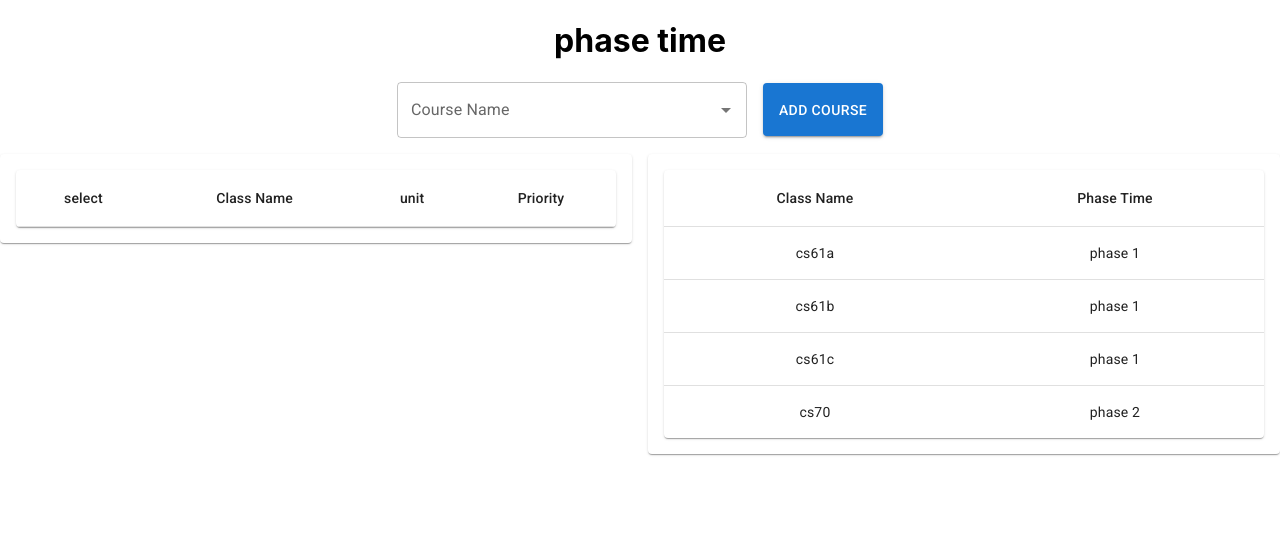
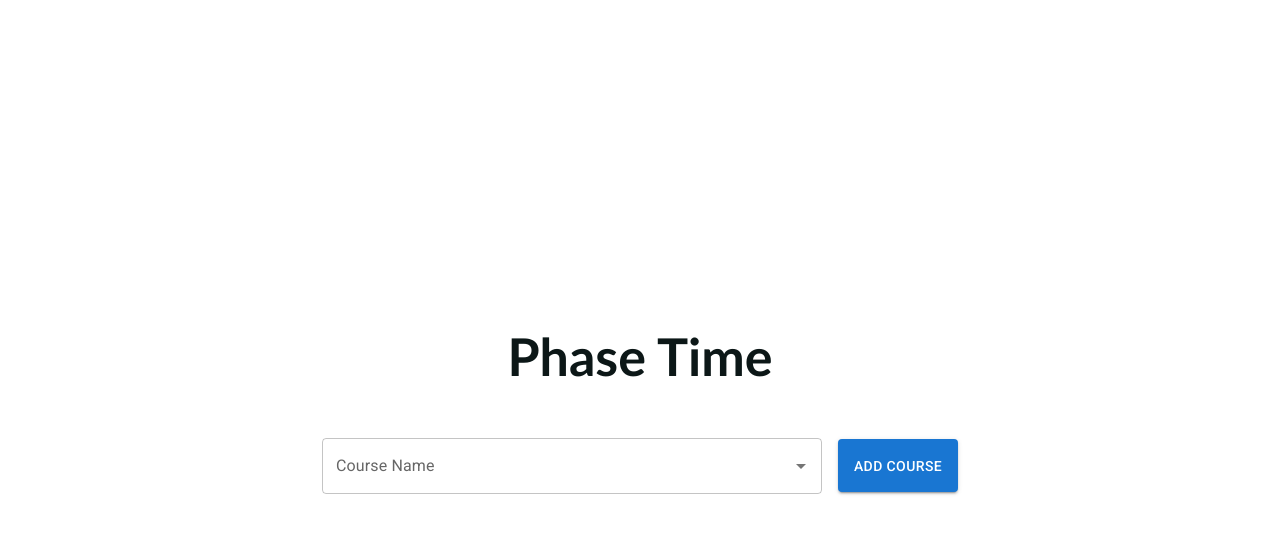
Before and after one commit to Frederic-Chopin/Cal-Hacks, a React (Create React App) app in the folder frontend/phasetime/: page / in a window 1280 px wide. Shown: the top 534 px of the page. Built offline with nearby package versions, Linux system fonts and the light colour scheme.

Commit message:
initial search bar

```diff
--- a/frontend/phasetime/src/App.css
+++ b/frontend/phasetime/src/App.css
@@ -14,14 +14,15 @@
 }
 
 .App-header {
-  background-color: #282c34;
+  background-color: #ffffff;
   min-height: 100vh;
   display: flex;
   flex-direction: column;
   align-items: center;
   justify-content: center;
   font-size: calc(10px + 2vmin);
-  color: white;
+  font-family:'Trebuchet MS';
+  color: rgba(3, 15, 14, 0.966);
 }
 
 .App-link {
--- a/frontend/phasetime/src/App.js
+++ b/frontend/phasetime/src/App.js
@@ -7,6 +7,7 @@ import Box from '@mui/material/Box';
 import Paper from '@mui/material/Paper';
 import Grid from '@mui/material/Grid';
 import { styled } from '@mui/material/styles';
+import { CenterFocusStrong } from '@material-ui/icons';
 
 const Item = styled(Paper)(({ theme }) => ({
   ...theme.typography.body2,
@@ -18,26 +19,89 @@ const Item = styled(Paper)(({ theme }) => ({
 function App() {
 
   const [classListRows, setClassListRows] = React.useState(["", ""])
+  // const [showBox, setShowBow] = React.useState(<ClassList newRawRow={classListRows}/>);
 
+  // const RenderTable = () => {
+    if (classListRows[0] !== "") {
       return (
         <div className="App">
-      <h1>phase time</h1>
-
+          <h1>Phase Time</h1>
           <SearchBar onClick={setClassListRows}/>
-
-      <Box sx={{ flexGrow: 1 }}>
+      `    <Box sx={{ flexGrow: 1 }}>
             <Grid container spacing={2}>
               <Grid item md={6}>
-            <Item> <ClassList newRawRow={classListRows}/></Item>
+                <Item> <ClassList newRawRow={classListRows}/> </Item>
               </Grid>
               <Grid item md={6}>
                 <Item><MyClass /></Item>
               </Grid>
-
             </Grid>
-      </Box>
+          </Box>`
         </div>
     );
+    } else {
+      return (
+        <div className="App-header">
+          <h1>Phase Time</h1>
+          <SearchBar onClick={setClassListRows}/>
+          {/* <ClassList newRawRow={classListRows}/> */}
+        </div>
+      )
+    }
+  //   return (
+  //     <div className="App">
+  //       <h1>Phase Time</h1>
+  //       <SearchBar onClick={setClassListRows}/>
+  //   `    <Box sx={{ flexGrow: 1 }}>
+  //         <Grid container spacing={2}>
+  //           <Grid item md={6}>
+  //             <Item> <ClassList newRawRow={classListRows}/> </Item>
+  //           </Grid>
+  //           <Grid item md={6}>
+  //             <Item><MyClass /></Item>
+  //           </Grid>
+  //         </Grid>
+  //       </Box>`
+  //     </div>
+  // );
+  // }
+
+  // const RenderOnlySearch = () => {
+  //   return (
+  //     <div className="App-header">
+  //       <h1>Phase Time</h1>
+  //       <SearchBar onClick={setClassListRows}/>
+  //       {/* <ClassList newRawRow={classListRows}/> */}
+  //     </div>
+  //   )
+  // }
+
+  // return <RenderTable />;
+  // return <RenderOnlySearch />;
+  // if (classListRows[0] === '') {
+  //   return <RenderOnlySearch />
+  // } else {
+  //   return <RenderTable />
+  // }
+  // return (
+  //   <div className="App">
+  //     <h1>phase time</h1>
+
+  //     <SearchBar onClick={setClassListRows}/>
+
+  //     <Box sx={{ flexGrow: 1 }}>
+  //       <Grid container spacing={2}>
+  //         <Grid item md={6}>
+  //           <Item> <ClassList newRawRow={classListRows}/></Item>
+  //         </Grid>
+  //         <Grid item md={6}>
+  //           <Item><MyClass /></Item>
+  //         </Grid>
+
+  //       </Grid>
+  //   </Box>
+  //   </div>
+  // );
 }
 
 export default App;
--- a/frontend/phasetime/src/ClassList.js
+++ b/frontend/phasetime/src/ClassList.js
@@ -17,6 +17,8 @@ import './App.css';
 
 
 function ClassList(props) {
+  var empty = true
+
   const ratings = [
     {
       value: 1,
@@ -47,6 +49,7 @@ function ClassList(props) {
       }
     })
     if (!exist) {
+      // empty = false;
       return {name: name, unit: unit, priority:priority, delete:toDelete};
     } else {
       return [];
@@ -76,9 +79,10 @@ function ClassList(props) {
             //   {props.newRawRow[0]}
             // </Box>,s
             props.newRawRow[0],
-            <Box sx={{ width: 50, m: 2}}>
-              {props.newRawRow[1]}
-            </Box>,
+            // <Box sx={{ width: 50, m: 2}}>
+            //   {props.newRawRow[1]}
+            // </Box>,
+            props.newRawRow[1],
             <Box sx={{ width: 200, m: 2}}>
               <Slider
                 aria-label="Priority"
@@ -97,11 +101,11 @@ function ClassList(props) {
         )
       );
       console.log("rows:\n", rows);
-    }, [props.newRawRow, flipstate]);
+    }, [props.newRawRow]);
 
 
   return (
-    <TableContainer component={Paper}>
+    <TableContainer component={Paper} >
       <Table sx={{ minWidth: 300}} aria-label="simple table">
         <TableHead>
           <TableRow>
@@ -127,7 +131,8 @@ function ClassList(props) {
         </TableBody>
       </Table>
     </TableContainer>
-  );
+  )
+
 }
 
 export default ClassList;
--- a/frontend/phasetime/src/SearchBar.js
+++ b/frontend/phasetime/src/SearchBar.js
@@ -4,7 +4,7 @@ import Autocomplete from "@mui/material/Autocomplete";
 import Grid from "@mui/material/Grid";
 import Box from "@mui/material/Box";
 import Button from "@mui/material/Button";
-
+import SearchIcon from '@mui/icons-material/Search';
 import * as d3 from 'd3';
 import data from './data.csv';
 
@@ -38,7 +38,7 @@ export default function SearchBar(props) {
         <Box
             component="form"
             sx={{
-            m: 2,
+            m: 2
             }}
             onSubmit={(event) => handleSubmit(event)}
         >
@@ -51,9 +51,10 @@ export default function SearchBar(props) {
             <Grid item>
                 <Autocomplete
                 disablePortal
+                // freeSolo
                 id="combo-box-demo"
                 options={courseNames}
-                sx={{ width: 350 }}
+                sx={{ width: 500 }}
                 onChange={(event, value) =>
                     {
                       courseSelected = (value)
```
Also changed, not shown: frontend/phasetime/src/Footer.js (added), frontend/phasetime/src/Header.js (added). Lines whose indentation alone changed are shown as unchanged.
